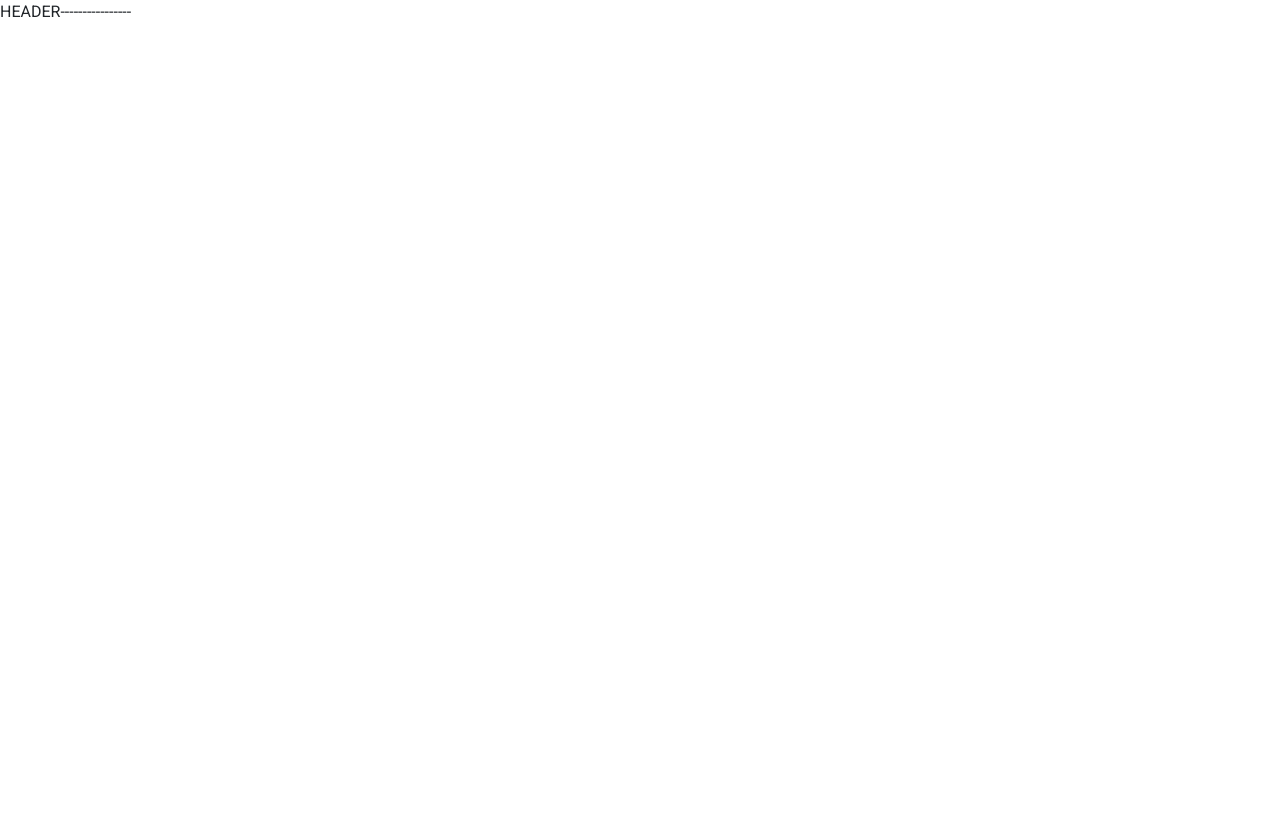
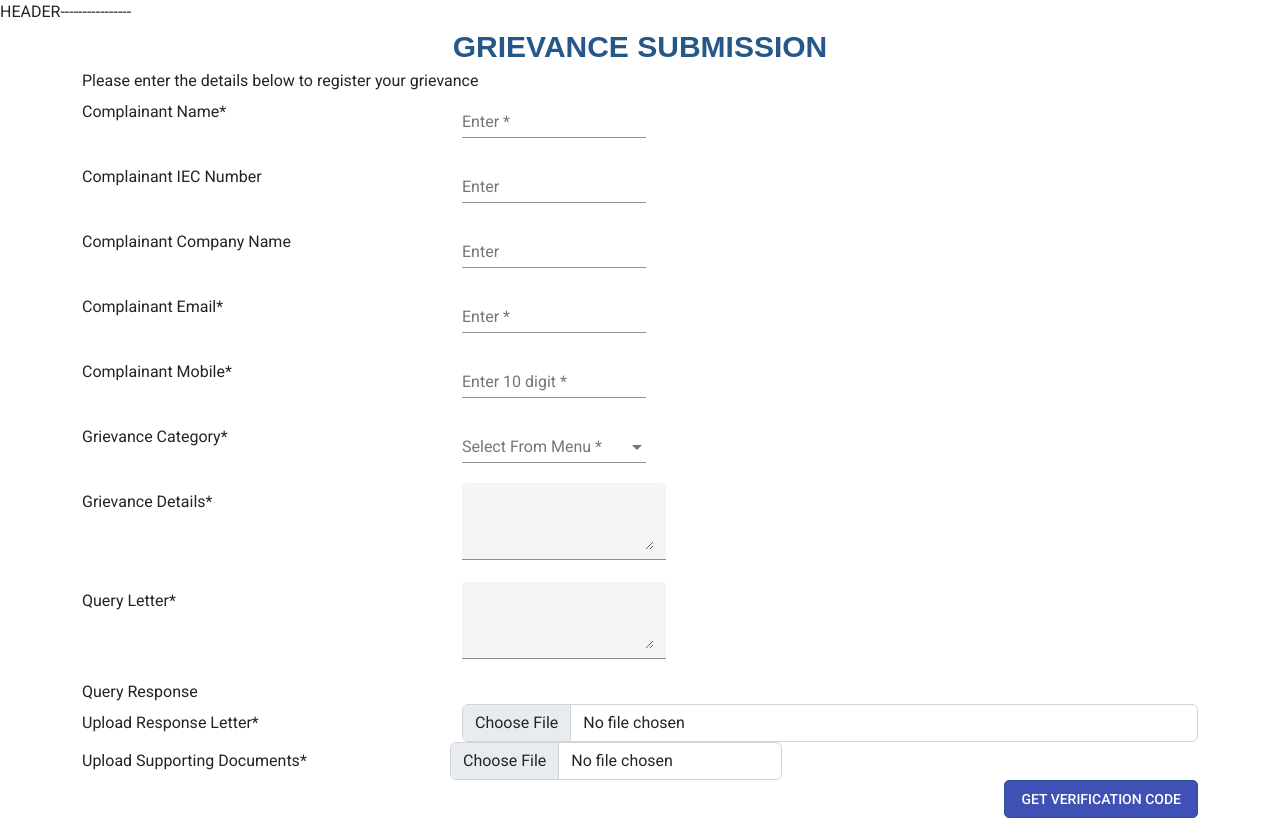
Before and after one commit to ankurgupta12/grievance, an Angular app: page /grievance-query in a window 1280 px wide. Before the commit this address led to /. Built offline with nearby package versions, Linux system fonts and the light colour scheme.

Commit message:
add change

```diff
--- a/src/app/app-routing.module.ts
+++ b/src/app/app-routing.module.ts
@@ -3,6 +3,7 @@ import { Routes, RouterModule } from "@angular/router";
 import { GrievanceFormComponent } from "./components/grievance-form/grievance-form.component";
 import { GrievanceSubmitComponent } from "./components/grievance-submit/grievance-submit.component";
 import { HomeComponent } from "./components/home/home.component";
+import { QueryResponseComponent } from "./components/query-response/query-response.component";
 
 const routes: Routes = [
   { path: "home", component: HomeComponent },
@@ -11,6 +12,7 @@ const routes: Routes = [
     component: GrievanceFormComponent,
   },
   { path: "grievance-submit", component: GrievanceSubmitComponent },
+  {path:"grievance-query",component:QueryResponseComponent},
   {
     path: "",
     pathMatch: "full",
--- a/src/app/app.module.ts
+++ b/src/app/app.module.ts
@@ -12,12 +12,14 @@ import {MatInputModule} from '@angular/material/input';
 import {MatButtonModule} from '@angular/material/button';
 import { GrievanceSubmitComponent } from './components/grievance-submit/grievance-submit.component';
 import { MatSelectModule } from '@angular/material/select';
+import { QueryResponseComponent } from './components/query-response/query-response.component';
 @NgModule({
   declarations: [
     AppComponent,
     HomeComponent,
     GrievanceFormComponent,
-    GrievanceSubmitComponent
+    GrievanceSubmitComponent,
+    QueryResponseComponent
   ],
   imports: [
     BrowserModule,
--- a/src/app/components/grievance-submit/grievance-submit.component.html
+++ b/src/app/components/grievance-submit/grievance-submit.component.html
@@ -2,7 +2,7 @@
 <div class="container">
     <div>
     <p> Resolve Common issues by viewing FAQs </p>
-    <button  class="btn-submit-form" mat-flat-button  >VIEW GRIEVANCE FAQ</button>
+    <button  class="btn-submit-form" mat-flat-button  (click)="redirectToGrievanceQuery()">VIEW GRIEVANCE FAQ</button>
 </div>
     <span>
         Need further help? Submit your grievance below
--- /dev/null
+++ b/src/app/components/query-response/query-response.component.html
@@ -0,0 +1,225 @@
+<header class="header-text">GRIEVANCE SUBMISSION</header>
+<div class="container">
+  <span>Please enter the details below to register your grievance</span>
+  <form [formGroup]="grivanceForm">
+    <div class="row">
+      <div class="col-md-12">
+        <div class="form-group row">
+          <label class="col-md-4 col-form-label">Complainant Name*</label>
+          <div class="col-md-8 align-items-center d-flex">
+            <mat-form-field  class="form-field">
+              <input
+                matInput
+                formControlName="cName"
+                [maxLength]="150"
+                autocomplete="off"
+                name="cName"
+                placeholder="Enter"
+              />
+              <mat-error
+              *ngIf="
+
+                grivanceForm.get('cName').errors?.required
+              "
+            >
+              <span>Invalid Entry</span>
+            </mat-error>
+            </mat-form-field>
+
+            <!-- *ngIf="saveCriteriaForm.get('searchName').errors?.maxlength"  -->
+
+          </div>
+        </div>
+      </div>
+    </div>
+    <div class="row">
+      <div class="col-md-12">
+        <div class="form-group row">
+          <label class="col-md-4 col-form-label">Complainant IEC Number</label>
+          <div class="col-md-8 align-items-center d-flex">
+            <mat-form-field  class="form-field">
+              <input
+                matInput
+                type="number"
+                formControlName="iecNumber"
+                [maxLength]="150"
+                autocomplete="off"
+                name="cName"
+                placeholder="Enter"
+              />
+            </mat-form-field>
+          </div>
+        </div>
+      </div>
+    </div>
+    <div class="row">
+      <div class="col-md-12">
+        <div class="form-group row">
+          <label class="col-md-4 col-form-label"
+            >Complainant Company Name</label
+          >
+          <div class="col-md-8 align-items-center d-flex">
+            <mat-form-field  class="form-field">
+              <input
+                matInput
+                formControlName="companyName"
+                [maxLength]="150"
+                autocomplete="off"
+                name="cName"
+                placeholder="Enter"
+              />
+            </mat-form-field>
+          </div>
+        </div>
+      </div>
+    </div>
+    <div class="row">
+      <div class="col-md-12">
+        <div class="form-group row">
+          <label class="col-md-4 col-form-label">Complainant Email*</label>
+          <div class="col-md-8 align-items-center d-flex">
+            <mat-form-field class="form-field">
+              <input
+                matInput
+                type="email"
+                formControlName="email"
+                [maxLength]="150"
+                autocomplete="off"
+                name="email"
+                placeholder="Enter"
+              />
+              <mat-error
+              *ngIf="grivanceForm.get('email').errors?.required
+              "
+            >
+              <span>Invalid Entry</span>
+            </mat-error>
+            <mat-error
+            *ngIf="grivanceForm.get('email').errors?.email
+            "
+          >
+            <span>Invalid Entry</span>
+          </mat-error>
+            </mat-form-field>
+          </div>
+        </div>
+      </div>
+    </div>
+    <div class="row">
+      <div class="col-md-12">
+        <div class="form-group row">
+          <label class="col-md-4 col-form-label">Complainant Mobile*</label>
+          <div class="col-md-8 align-items-center d-flex">
+            <mat-form-field  class="form-field">
+              <input
+                matInput
+                type="tel"
+                formControlName="mobileNumber"
+                [minLength]="10"
+                [maxLength]="10"
+                autocomplete="off"
+                placeholder="Enter 10 digit"
+                name="cName"
+              />
+              <mat-error
+              *ngIf="grivanceForm.get('mobileNumber').errors?.required
+              "
+            >
+              <span>Invalid Entry</span>
+            </mat-error>
+            <mat-error
+            *ngIf="grivanceForm.get('mobileNumber').errors?.pattern
+            "
+          >
+            <span>Invalid Entry</span>
+          </mat-error>
+            </mat-form-field>
+          </div>
+        </div>
+      </div>
+    </div>
+    <div class="row">
+        <div class="col-md-12">
+          <div class="form-group row">
+            <label class="col-md-4 col-form-label">Grievance Category*</label>
+            <div class="col-md-8 align-items-center d-flex">
+                <mat-form-field  class="form-field">
+                    <mat-label>Select From Menu</mat-label>
+                    <mat-select formControlName="category">
+                      <mat-option value="one">First option</mat-option>
+                      <mat-option value="two">Second option</mat-option>
+                    </mat-select>
+                </mat-form-field>
+            </div>
+          </div>
+        </div>
+      </div>
+      <div class="row">
+        <div class="col-md-12">
+          <div class="form-group row">
+            <label class="col-md-4 col-form-label">Grievance Details*</label>
+            <div class="col-md-8 align-items-center d-flex">
+                <mat-form-field appearance="fill">
+                    <textarea matInput   formControlName="details"></textarea>
+                  </mat-form-field>
+            </div>
+          </div>
+        </div>
+      </div>
+      <div class="row">
+        <div class="col-md-12">
+          <div class="form-group row">
+            <label class="col-md-4 col-form-label">Query Letter*</label>
+            <div class="col-md-8 align-items-center d-flex">
+                <mat-form-field appearance="fill">
+                    <textarea matInput   formControlName="queryLetter"></textarea>
+                  </mat-form-field>
+            </div>
+          </div>
+        </div>
+      </div>
+      <span>Query Response</span>
+      <div class="row">
+        <div class="col-md-12">
+          <div class="form-group row">
+            <label class="col-md-4 col-form-label">Upload Response Letter*</label>
+            <div class="col-md-8 align-items-center d-flex">
+                <input
+                formControlName="responseLetter"
+                type="file"
+                (change)="upload($event, i)"
+                accept=".pdf"
+                class="form-control"
+              />
+            </div>
+          </div>
+        </div>
+      </div>
+      <div class="row">
+        <div class="col-md-12">
+          <div class="form-group row">
+            <label class="col-md-4 col-form-label">Upload Supporting Documents*</label>
+            <div class="col-md-8 align-items-center d-flex">
+              <ng-container formArrayName="docs">
+                  <ng-container *ngFor="let doc of docs.controls; let i = index">
+                    <div class="row" [formGroupName]="i">
+
+
+                        <input
+                          type="file"
+                          (change)="upload($event, i)"
+                          accept=".pdf"
+                          class="form-control"
+                        />
+
+
+                    </div>
+                  </ng-container>
+                </ng-container>
+            </div>
+          </div>
+        </div>
+      </div>
+    <button  class="btn-submit-form" mat-flat-button color="primary">GET VERIFICATION CODE</button>
+  </form>
+</div>
--- /dev/null
+++ b/src/app/components/query-response/query-response.component.ts
@@ -0,0 +1,49 @@
+import { Component, OnInit } from '@angular/core';
+import { FormArray, FormBuilder, FormControl, FormGroup, Validators } from '@angular/forms';
+
+@Component({
+  selector: 'app-query-response',
+  templateUrl: './query-response.component.html',
+  styleUrls: ['./query-response.component.scss']
+})
+export class QueryResponseComponent implements OnInit {
+public grivanceForm:FormGroup;
+  constructor(public fb:FormBuilder) { }
+
+  ngOnInit(): void {
+    this.grivanceForm = new FormGroup({
+      cName: new FormControl(null, [Validators.required]),
+      iecNumber: new FormControl(null),
+      companyName: new FormControl(""),
+      email: new FormControl("", [Validators.required, Validators.email]),
+      mobileNumber: new FormControl(null, [
+        Validators.required,
+        Validators.minLength(10),
+        Validators.maxLength(10),
+        Validators.pattern("^((\\+91-?)|0)?[0-9]{10}$"),
+      ]),
+      category:new FormControl(null,[Validators.required]),
+      details:new FormControl(null,[Validators.required]),
+      queryLetter:new FormControl(null,[Validators.required]),
+      docs: this.fb.array([{ file: [""] }]),
+      responseLetter:new FormControl(null,[Validators.required])
+    });
+  }
+
+  get docs() {
+    return this.grivanceForm.controls["docs"] as FormArray;
+  }
+
+  public addDoc(): void {
+    const docForm = this.fb.group({
+      file: ["",Validators.required],
+    });
+    this.docs.push(docForm);
+  }
+
+  public upload(event: any, index: number): void {
+    let fileName = event.target.files[0].name;
+    this.docs.controls[index].patchValue({ file: fileName });
+  }
+
+}
--- a/src/assets/variable.scss
+++ b/src/assets/variable.scss
@@ -2,4 +2,5 @@ $gothamNarrowMedium:'Gotham Narrow Medium',Arial, Helvetica, sans-serif;
 
 $blue:#0b49f9;
 $orange:#ffa809;
-$black:#000000
+$black:#000000;
+$textBlue:#255789
--- a/src/styles.scss
+++ b/src/styles.scss
@@ -1,7 +1,6 @@
-
 // Custom Theming for Angular Material
 // For more information: https://material.angular.io/guide/theming
-@import '~@angular/material/theming';
+@import "~@angular/material/theming";
 // Plus imports for other components in your app.
 
 // Include the common styles for Angular Material. We include this here so that you only
@@ -19,7 +18,11 @@ $grievance-accent: mat-palette($mat-pink, A200, A100, A400);
 $grievance-warn: mat-palette($mat-red);
 
 // Create the theme object (a Sass map containing all of the palettes).
-$grievance-theme: mat-light-theme($grievance-primary, $grievance-accent, $grievance-warn);
+$grievance-theme: mat-light-theme(
+  $grievance-primary,
+  $grievance-accent,
+  $grievance-warn
+);
 
 // Include theme styles for core and each component used in your app.
 // Alternatively, you can import and @include the theme mixins for each component
@@ -34,26 +37,33 @@ $grievance-theme: mat-light-theme($grievance-primary, $grievance-accent, $grieva
   border-color: transparent !important;
   background: $orange !important;
   height: 48px !important;
-        color:$black !important;
+  color: $black !important;
 }
 .header-text {
   text-align: center;
-    color: $blue;
-    font-family:$gothamNarrowMedium;
+  font-family: $gothamNarrowMedium;
+  color: $textBlue;
   font-weight: 700;
-    font-size: 14px;
+  font-size: 30px;
 }
-input::placeholder { /* Chrome, Firefox, Opera, Safari 10.1+ */
+input::placeholder {
+  /* Chrome, Firefox, Opera, Safari 10.1+ */
   color: $blue;
   opacity: 1; /* Firefox */
   text-align: center;
 }
 
-html, body { height: 100%; }
-body { margin: 0; font-family: Roboto, "Helvetica Neue", sans-serif; }
+html,
+body {
+  height: 100%;
+}
+body {
+  margin: 0;
+  font-family: Roboto, "Helvetica Neue", sans-serif;
+}
 
 .form-field {
-    width:11.5rem;
+  width: 11.5rem;
 }
 .btn-submit-form {
   float: right;
```
Also changed, not shown: src/app/components/grievance-submit/grievance-submit.component.ts (+21 -14 lines), src/app/components/query-response/query-response.component.scss (added), 1 other file (tests, documents, lock files or other folders). Lines whose indentation alone changed are shown as unchanged.
